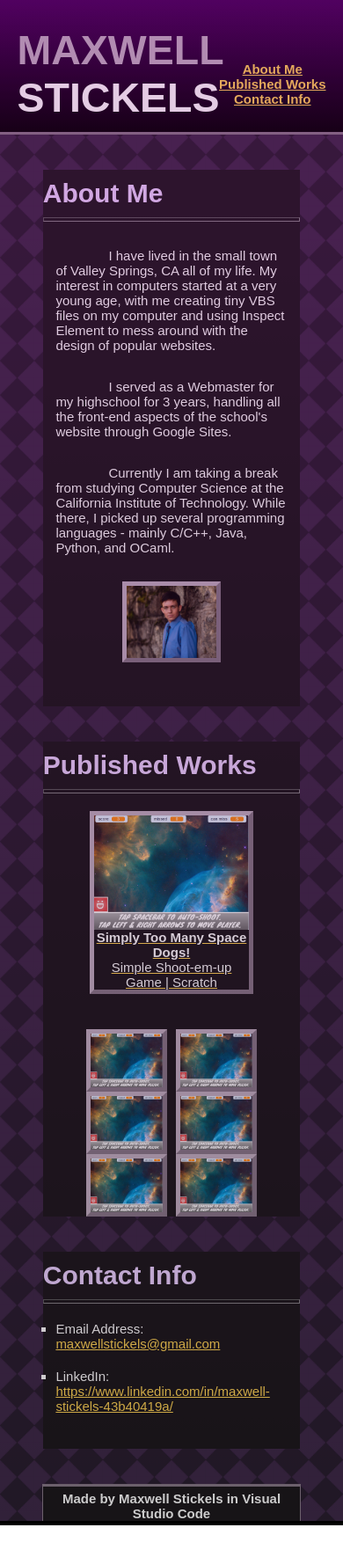
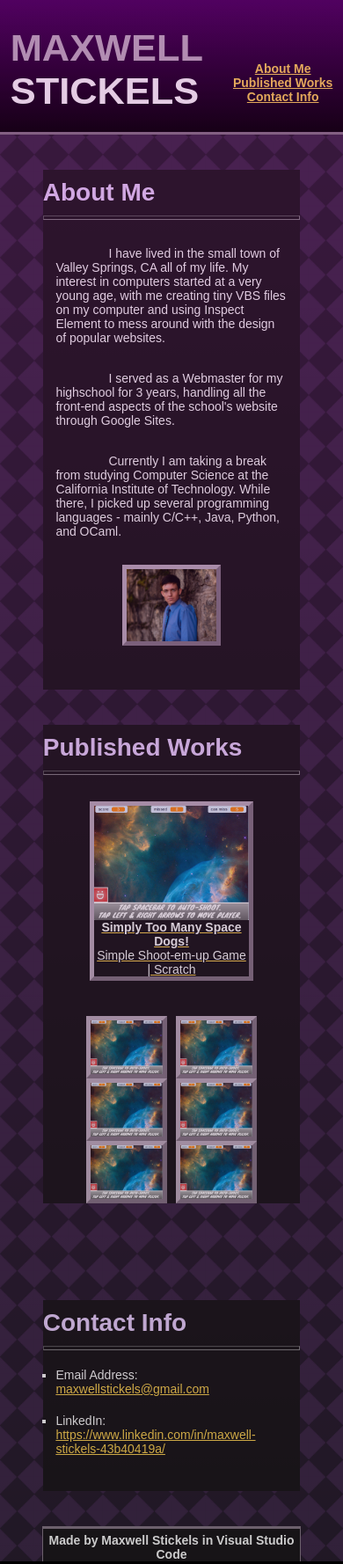
Before and after one commit to maxwellstickels/portfolio, a plain HTML site: page index.html in a window 390 px wide. Shown: the whole page at 88% size. Before the commit the page ends 1734 px from the top, so only its background shows below. Drawn offline with Linux system fonts and the light colour scheme.

Commit message:
NOW COMPATIBLE WITH REALLY small SCREENS (I HOPE)

```diff
--- a/assets/css/style.css
+++ b/assets/css/style.css
@@ -235,3 +235,18 @@ footer p {
         width: 40%;
     }
 }
+
+@media screen and (max-width: 500px) {
+    * {
+        font-size: 14px;
+    }
+    h1 {
+        left:3%;
+    }
+    #links {
+        right: 3%;
+    }
+    .small-work {
+        width: 40%;
+    }
+}
--- a/index.html
+++ b/index.html
@@ -5,7 +5,7 @@
     <meta http-equiv="X-UA-Compatible" content="IE=edge">
     <meta name="viewport" content="width=device-width, initial-scale=1.0">
     <title>Maxwell Stickels</title>
-    <link rel="stylesheet" type="text/css" href="./assets/css/style.css"/>
+    <link rel="stylesheet" type="text/css" href="assets/css/style.css"/>
 </head>
 <body>
     <!-- body-layer-2 is a semi-transparent overlay of the body. -->
@@ -48,7 +48,7 @@
         <section>
             <h2 id="works">Published Works</h2>
             <hr>
-            <div style="height:20px"></div> <!-- For spacing purposes. -->
+            <div style="height:30px"></div> <!-- For spacing purposes. -->
             <section id="main-work" class="bordered">
                 <a href="https://scratch.mit.edu/projects/493323101/">
                     <img class="work-img" src="assets/images/spacedogs.PNG" alt="Too Many Space Dogs"/>
@@ -91,6 +91,7 @@
                 </section>
             </section>
         </section>
+        <div style="height:30px"></div> <!-- For spacing purposes. -->
         <section>
             <h2 id="contact">Contact Info</h2>
             <hr>
```
